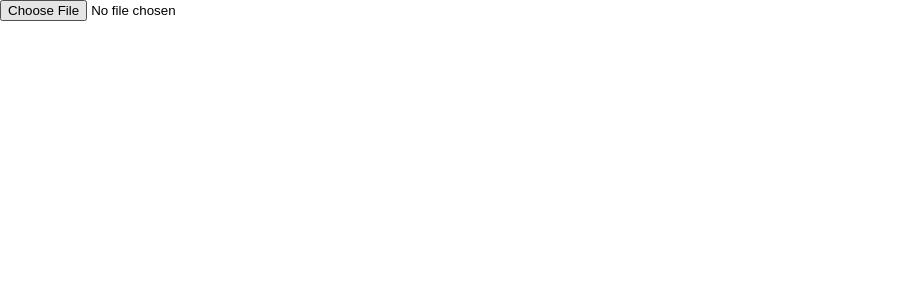
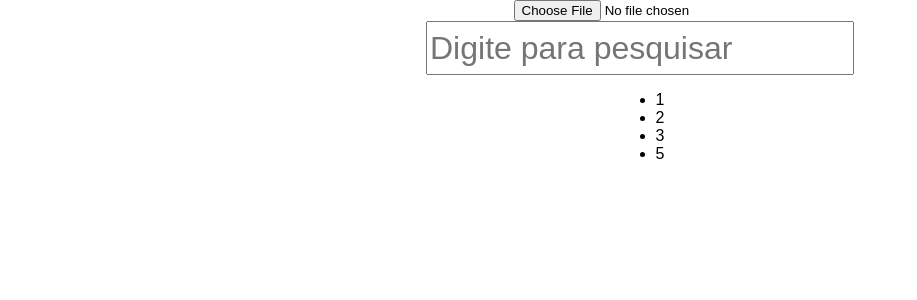
Before and after one commit to igorsouza-dev/react-file-reader, a React (Create React App) app: page / in a window 1280 px wide. Shown: the top 300 px of the page, without its empty margins (0-917 px from the left). Built offline with nearby package versions, Linux system fonts and the light colour scheme.

Commit message:
Adding list

```diff
--- a/src/components/CustomFileReader.js
+++ b/src/components/CustomFileReader.jsx
@@ -6,10 +6,10 @@ const openFile = (event) => {
   reader.onload = () => {
     const text = reader.result;
     const lines = text.split(/[\r\n]+/g);
-    let array_line;
-    for (let i = 0; i < lines.length; i++) {
-      array_line = lines[i].split('	');
-      console.log(array_line);
+    let arrayLine;
+    for (let i = 0; i < lines.length; i += 1) {
+      arrayLine = lines[i].split('	');
+      console.log(arrayLine);
     }
   };
   reader.readAsText(input.files[0]);
--- a/src/components/CustomForm.js
+++ /dev/null
@@ -1,8 +0,0 @@
-import React from 'react';
-import CustomFileReader from './CustomFileReader';
-
-export default () => (
-  <form>
-    <CustomFileReader />
-  </form>
-);
--- /dev/null
+++ b/src/components/CustomForm.jsx
@@ -0,0 +1,29 @@
+import React, { Component } from 'react';
+import CustomFileReader from './CustomFileReader';
+import CustomInputText from './CustomInputText';
+import CustomList from './CustomList';
+
+import { formStyle, containerStyle } from './Styles';
+
+export default class CustomForm extends Component {
+  constructor(props) {
+    super(props);
+    this.state = { list: [1, 2, 3, 5] };
+  }
+  changeList(value) {
+    this.setState({ list: this.state.list.map(item => (`${item} ${value}`)) });
+  }
+  render() {
+    return (
+      <form style={formStyle}>
+        <div style={containerStyle}>
+          <CustomFileReader />
+          <CustomInputText onchange={value => this.changeList('s')} />
+          <div >
+            <CustomList items={this.state.list} />
+          </div>
+        </div>
+      </form>
+    );
+  }
+}
--- /dev/null
+++ b/src/components/CustomInputText.jsx
@@ -0,0 +1,11 @@
+import React from 'react';
+import { inputTextStyle } from './Styles';
+
+export default props => (
+  <input
+    type="text"
+    placeholder="Digite para pesquisar"
+    style={inputTextStyle}
+    onChange={props.onchange}
+  />
+);
--- /dev/null
+++ b/src/components/CustomList.jsx
@@ -0,0 +1,10 @@
+import React from 'react';
+
+const generateList = (items) => {
+  const listItems = items.map(item => <li>{item}</li>);
+  return (<ul>{listItems}</ul>);
+};
+
+export default props => (
+  generateList(props.items)
+);
--- /dev/null
+++ b/src/components/Styles.js
@@ -0,0 +1,21 @@
+const formStyle = {
+  width: '100%',
+  height: '100vh',
+  position: 'relative',
+  zIndex: 2,
+};
+
+const containerStyle = {
+  display: 'flex',
+  flexDirection: 'column',
+  alignItems: 'center',
+  textAlign: 'left',
+  height: '100vh',
+  width: '100%',
+};
+const inputTextStyle = {
+  fontSize: '2rem',
+  lineHeight: '1.5',
+};
+
+export { formStyle, containerStyle, inputTextStyle };
```
